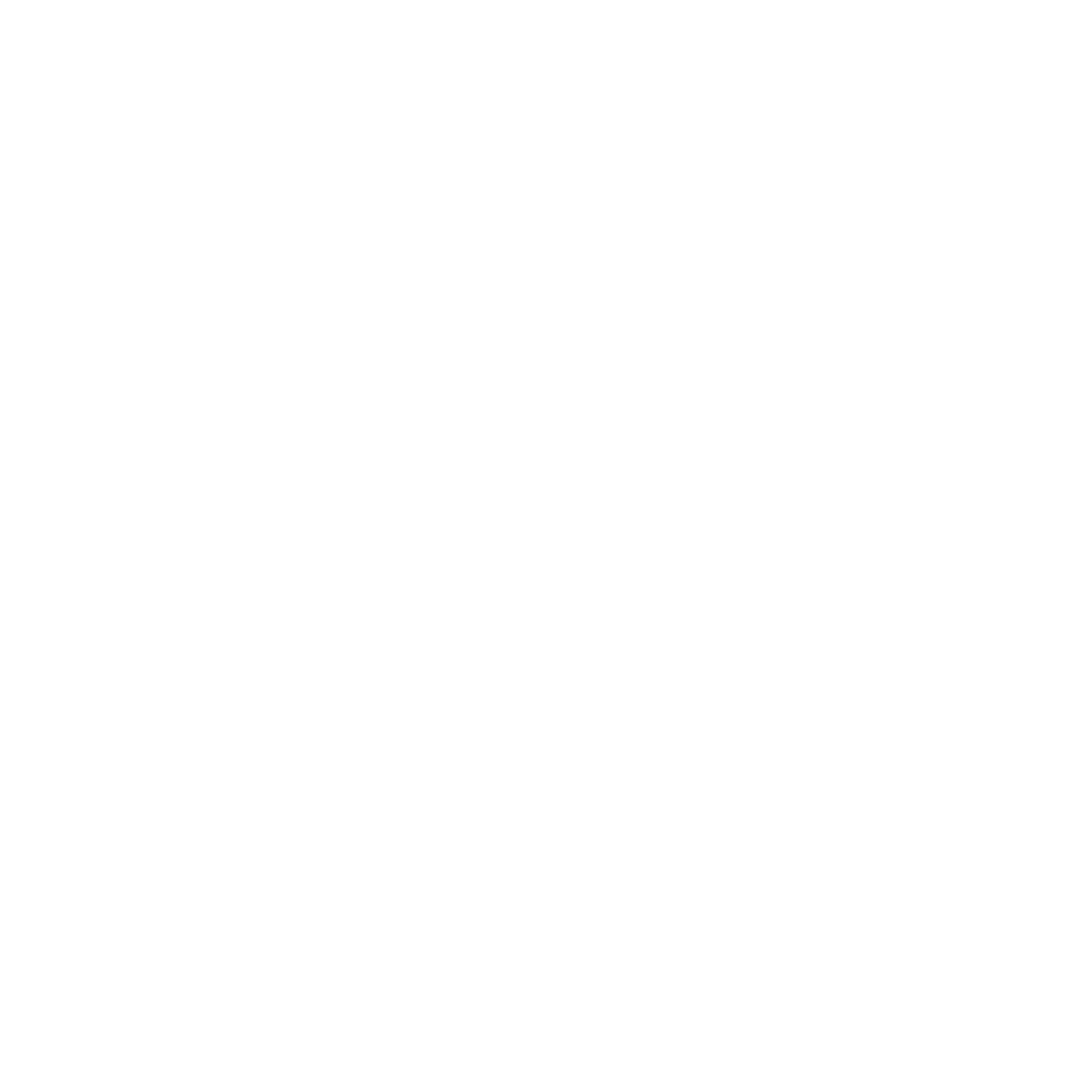
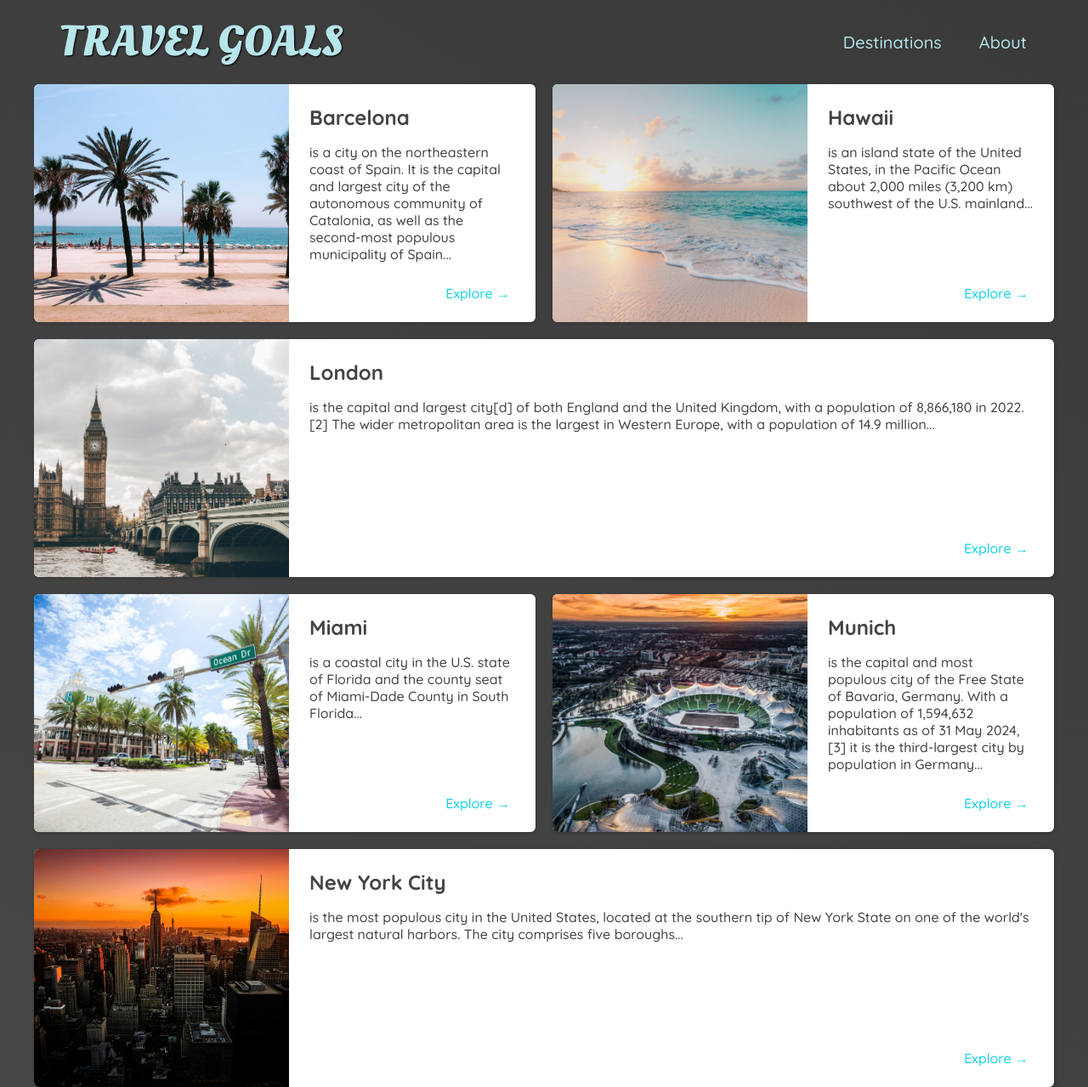
Before and after one commit to Lmdingi/004-travel-page, a plain HTML site: page place.html in a window 1280 px wide. Shown: the top 1279 px of the page at 85% size. Before the commit the page ends 800 px from the top, so only its background shows below. Drawn offline with Linux system fonts and the light colour scheme.

Commit message:
add places page 	new file:   images/places/bali.jpg 	new file:   images/places/hawaii.jpg 	new file:   images/places/london.jpg 	new file:   images/places/new-york-city.jpg 	new file:   images/places/paris.jpg 	new file:   images/places/sydney.jpg 	new file:   images/places/tokyo.jpg 	modified:   place.html 	new file:   places.css 	modified:   shared.css

```diff
--- a/place.html
+++ b/place.html
@@ -0,0 +1,199 @@
+<!DOCTYPE html>
+<html lang="en">
+
+<head>
+    <meta charset="UTF-8">
+    <link
+        href="https://fonts.googleapis.com/css2?family=Raleway:wght@700&family=Oleo+Script:wght@700&family=Quicksand:wght@300;500;700&display=swap"
+        rel="stylesheet" />
+    <link rel="stylesheet" href="shared.css">
+    <link rel="stylesheet" href="places.css">
+    <title>Travel Goals</title>
+</head>
+
+<body>
+    <header>
+        <div id="page-logo">
+            <a href="index.html">Travel Goals</a>
+        </div>
+        <nav>
+            <ul>
+                <li><a href="/place.html">Destinations</a></li>
+                <li><a href="">About</a></li>
+            </ul>
+        </nav>
+    </header>
+
+    <main>
+        <ul>
+            <li>
+                <img src="images/places/barcelona.jpg" alt="City of Barcelona" />
+                <div class="item-content">
+                    <div>
+                        <h2>Barcelona</h2>
+                        <p>
+                            is a city on the northeastern coast of Spain. It is the capital and largest city of the
+                            autonomous community of Catalonia, as well as the second-most populous municipality of
+                            Spain...
+                        </p>
+                    </div>
+                    <div class="actions">
+                        <a href="https://en.wikipedia.org/wiki/Barcelona">Explore &#x2192</a>
+                    </div>
+                </div>
+            </li>
+            <li>
+                <img src="images/places/hawaii.jpg" alt="Hawaii beach" />
+                <div class="item-content">
+                    <div>
+                        <h2>Hawaii</h2>
+                        <p>
+                            is an island state of the United States, in the Pacific Ocean about 2,000 miles (3,200 km)
+                            southwest of the U.S. mainland...
+                        </p>
+                    </div>
+                    <div class="actions">
+                        <a href="https://en.wikipedia.org/wiki/Hawaii">Explore &#x2192</a>
+                    </div>
+                </div>
+            </li>
+            <li>
+                <img src="images/places/london.jpg" alt="London city" />
+                <div class="item-content">
+                    <div>
+                        <h2>London</h2>
+                        <p>
+                            is the capital and largest city[d] of both England and the United Kingdom, with a population
+                            of 8,866,180 in 2022.[2] The wider metropolitan area is the largest in Western Europe, with
+                            a population of 14.9 million...
+                        </p>
+                    </div>
+                    <div class="actions">
+                        <a href="https://en.wikipedia.org/wiki/London">Explore &#x2192</a>
+                    </div>
+                </div>
+            </li>
+            <li>
+                <img src="images/places/miami.jpg" alt="Miami streets" />
+                <div class="item-content">
+                    <div>
+                        <h2>Miami</h2>
+                        <p>
+                            is a coastal city in the U.S. state of Florida and the county seat of Miami-Dade County in
+                            South Florida...
+                        </p>
+                    </div>
+                    <div class="actions">
+                        <a href="https://en.wikipedia.org/wiki/Miami">Explore &#x2192</a>
+                    </div>
+                </div>
+            </li>
+            <li>
+                <img src="images/places/munich.jpg" alt="Munich football stadium" />
+                <div class="item-content">
+                    <div>
+                        <h2>Munich</h2>
+                        <p>
+                            is the capital and most populous city of the Free State of Bavaria, Germany. With a
+                            population of 1,594,632 inhabitants as of 31 May 2024,[3] it is the third-largest city by
+                            population in Germany...
+                        </p>
+                    </div>
+                    <div class="actions">
+                        <a href="https://en.wikipedia.org/wiki/Munich">Explore &#x2192</a>
+                    </div>
+                </div>
+            </li>
+            <li>
+                <img src="images/places/new-york-city.jpg" alt="New York City skyline" />
+                <div class="item-content">
+                    <div>
+                        <h2>New York City</h2>
+                        <p>
+                            is the most populous city in the United States, located at the southern tip of New York
+                            State on one of the world's largest natural harbors. The city comprises five boroughs...
+                        </p>
+                    </div>
+                    <div class="actions">
+                        <a href="https://en.wikipedia.org/wiki/New_York_City">Explore &#x2192</a>
+                    </div>
+                </div>
+            </li>
+            <li>
+                <img src="images/places/paris.jpg" alt="Paris city" />
+                <div class="item-content">
+                    <div>
+                        <h2>Paris</h2>
+                        <p>
+                            is the capital and largest city of France. With an official estimated population of
+                            2,102,650 residents in January 2023[2] in an area of more than 105 km2 (41 sq mi)...
+                        </p>
+                    </div>
+                    <div class="actions">
+                        <a href="https://en.wikipedia.org/wiki/Paris">Explore &#x2192</a>
+                    </div>
+                </div>
+            </li>
+            <li>
+                <img src="images/places/sydney.jpg" alt="Sydney beach" />
+                <div class="item-content">
+                    <div>
+                        <h2>Sydney</h2>
+                        <p>
+                            is the capital city of the state of New South Wales and the most populous city in Australia.
+                            Located on Australia's east coast, the metropolis surrounds Sydney Harbour and extends about
+                            80 km...
+                        </p>
+                    </div>
+                    <div class="actions">
+                        <a href="https://en.wikipedia.org/wiki/Sydney">Explore &#x2192</a>
+                    </div>
+                </div>
+            </li>
+            <li>
+                <img src="images/places/tokyo.jpg" alt="Tokyo skyline" />
+                <div class="item-content">
+                    <div>
+                        <h2>Tokyo</h2>
+                        <p>
+                            is the capital of Japan and one of the most populous cities in the world, with a population
+                            of over 14 million residents within the city proper as of 2023. The Greater Tokyo Area...
+                        </p>
+                    </div>
+                    <div class="actions">
+                        <a href="https://en.wikipedia.org/wiki/Tokyo">Explore &#x2192</a>
+                    </div>
+                </div>
+            </li>
+            <li>
+                <img src="images/places/bali.jpg" alt="Bali beach" />
+                <div class="item-content">
+                    <div>
+                        <h2>Bali</h2>
+                        <p>
+                            is a province of Indonesia and the westernmost of the Lesser Sunda Islands. East of Java and
+                            west of Lombok, the province includes the island of Bali and a few smaller offshore
+                            islands...
+                        </p>
+                    </div>
+                    <div class="actions">
+                        <a href="https://en.wikipedia.org/wiki/Bali">Explore &#x2192</a>
+                    </div>
+                </div>
+            </li>
+        </ul>
+    </main>
+
+    <footer>
+        <ul>
+            <li>
+                <a href="https://instagram.com"><img src="/images/icons/insta.png" alt="Instagram logo"></a>
+            </li>
+            <li>
+                <a href="https://facebook.com"><img src="/images/icons/facebook.png" alt="Facebook log"></a>
+            </li>
+        </ul>
+    </footer>
+</body>
+
+</html>
--- /dev/null
+++ b/places.css
@@ -0,0 +1,81 @@
+body {
+    background: linear-gradient(30deg, rgb(77, 77, 77), rgb(58, 58, 58));
+    color: rgb(68, 68, 68);
+}
+
+#page-logo a {
+    color: rgb(183, 230, 235);
+}
+
+header {
+    position: static;
+}
+
+header a {
+    color: rgb(183, 230, 235);
+}
+
+header nav a:hover {
+    background-color: rgb(183, 230, 235);
+    color: rgb(59, 59, 59);
+}
+
+main ul {
+    width: 1200px;
+    margin: 0 auto 48px auto;
+    display: grid;
+    grid-template-columns: 1fr 1fr;
+    gap: 20px 20px;
+}
+
+li:nth-of-type(3) {
+    grid-column: 1 / span 2;
+}
+
+li:nth-of-type(6) {
+    grid-column: 1 / span 2;
+}
+
+li:nth-of-type(9) {
+    grid-column: 1 / span 2;
+}
+
+main li {
+    display: flex;
+    background-color: white;
+    box-shadow: 1px 1px 4px rgba(0, 0, 0, 0.2);
+    border-radius: 6px;
+    overflow: hidden;
+}
+
+main li img {
+    width: 300px;
+    height: 280px;
+    object-fit: cover;
+}
+
+.item-content {
+    padding: 24px;
+    display: flex;
+    flex-direction: column;
+    justify-content: space-between;
+}
+
+.item-content h2 {
+    margin: 0;
+}
+
+.actions {
+    text-align: end;
+}
+
+.actions a {
+    text-decoration: none;
+    padding: 6px;
+    color: rgb(22, 211, 228);
+    border-radius: 5px;
+}
+
+.actions a:hover {
+    background-color: rgb(235, 253, 255);
+}
--- a/shared.css
+++ b/shared.css
@@ -49,7 +49,7 @@ header a {
     border-radius: 6px;
 }
 
-header a:hover {
+header nav a:hover {
     color: rgb(77, 77, 77);
     background-color: rgb(255, 251, 0);
 }
```
Also changed, not shown: images/places/bali.jpg (added), images/places/hawaii.jpg (added), images/places/london.jpg (added), images/places/new-york-city.jpg (added), images/places/paris.jpg (added), images/places/sydney.jpg (added), images/places/tokyo.jpg (added).
